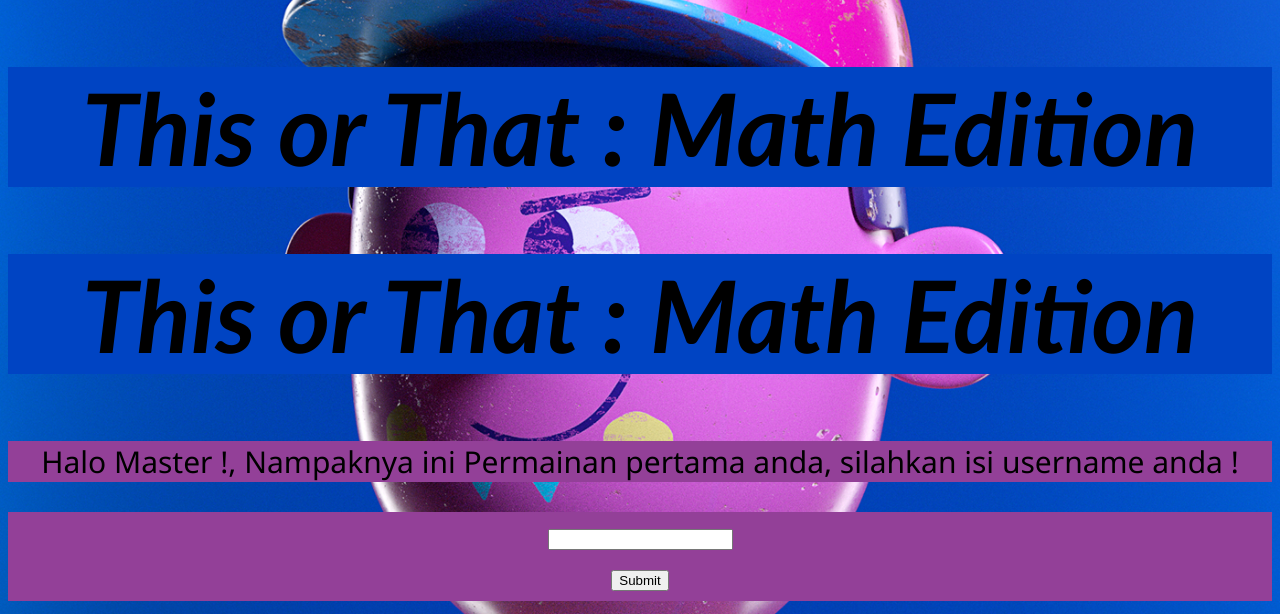
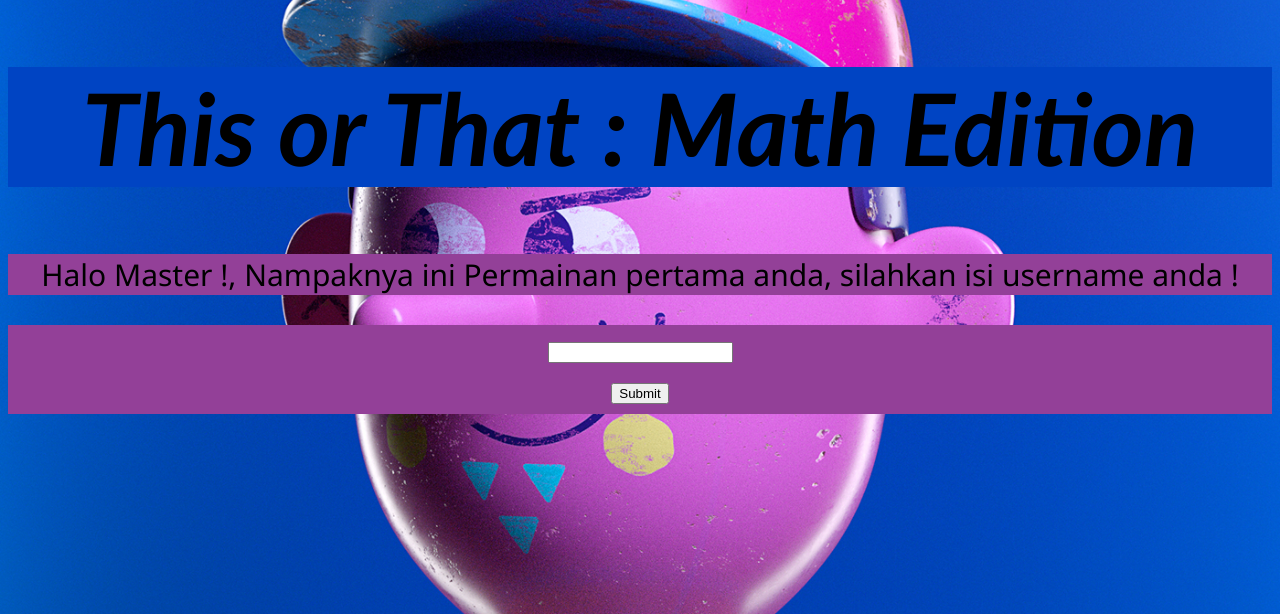
Before and after one commit to lzulfikar22/UTS, a PHP site: page / in a window 1280 px wide. Shown: the top 614 px of the page. Run offline with PHP 8.4, Linux system fonts and the light colour scheme.

Commit message:
Update index.php

```diff
--- a/index.php
+++ b/index.php
@@ -37,10 +37,6 @@ $_SESSION['soal'] = 1;
         }
     </style>
 </head>
-
-<h1>
-     This or That : Math Edition
-</h1>
 <body>
     <h1>
         This or That : Math Edition
```
